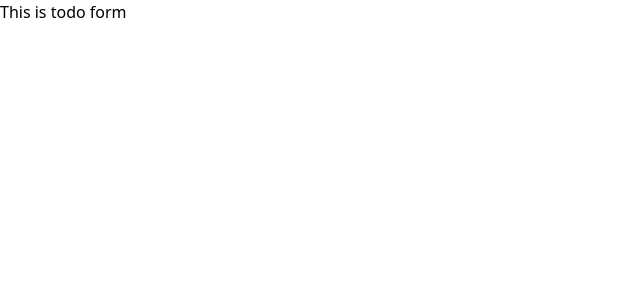
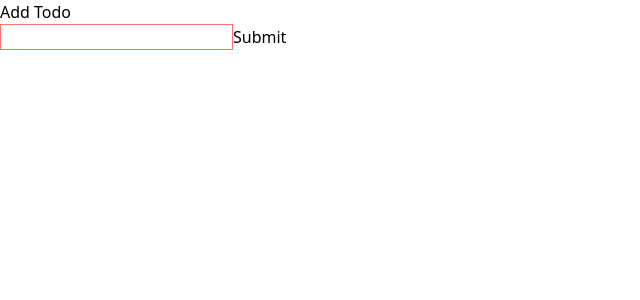
Before and after one commit to Shahriyar001/react-state-example, a React (Vite) app: page / in a window 1280 px wide. Shown: the top 300 px of the page, without its empty margins (0-640 px from the left). Built offline with nearby package versions, Linux system fonts and the light colour scheme.

Commit message:
Handle addTodo

```diff
--- a/src/Components/todo/TodoForm.tsx
+++ b/src/Components/todo/TodoForm.tsx
@@ -1,13 +1,38 @@
-import { useContext } from "react";
+import { FormEvent, useContext, useState } from "react";
 import { TodoContext } from "../../context/TodoProvider";
 
 const TodoForm = () => {
-  const { todoTitle } = useContext(TodoContext);
-  console.log(todoTitle);
+  const { state, dispatch } = useContext(TodoContext);
+  const [task, setTask] = useState("");
+  console.log(state);
+
+  const handleSubmit = (e: FormEvent) => {
+    e.preventDefault();
+    const todo = {
+      id: Math.random().toString(36).substring(2, 7),
+      title: task,
+      isComleted: false,
+    };
+    dispatch({ type: "addTodo", payload: todo });
+  };
+
+  //   dispatch({ type: "addTodo", payload: todo });
 
   return (
     <div>
-      <h1>This is todo form</h1>
+      <h1>Add Todo</h1>
+      <form onSubmit={handleSubmit}>
+        <input
+          className="border border-red-400"
+          type="text"
+          name="todo"
+          id="todo"
+          onBlur={(e) => setTask(e.target.value)}
+        />
+        <button className="btn btn-primary" type="submit">
+          Submit
+        </button>
+      </form>
     </div>
   );
 };
```
